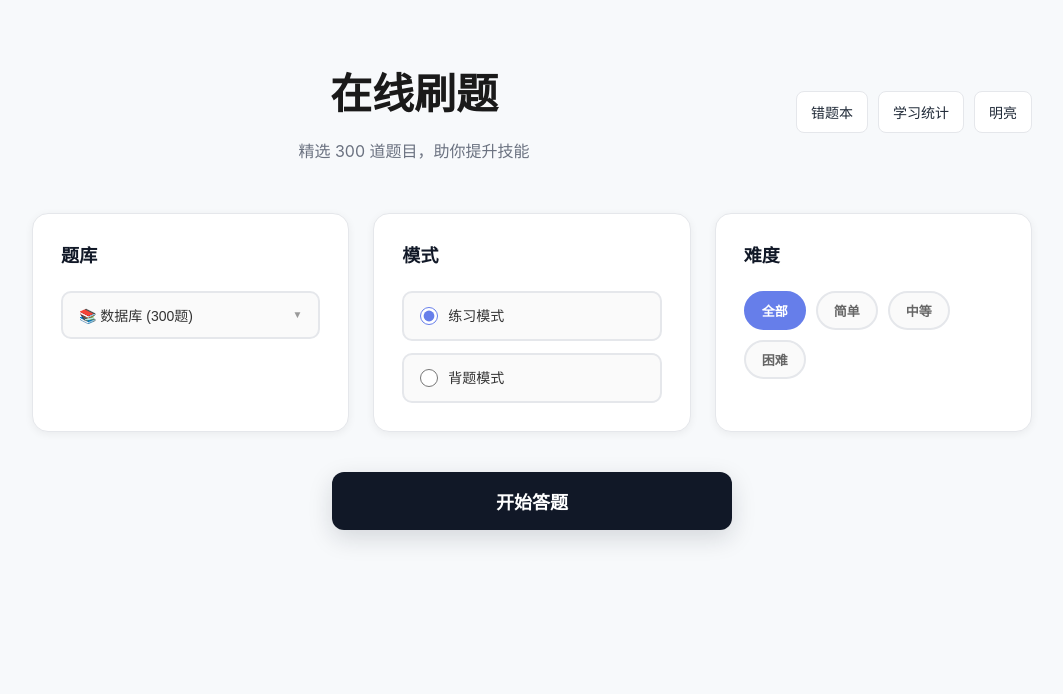
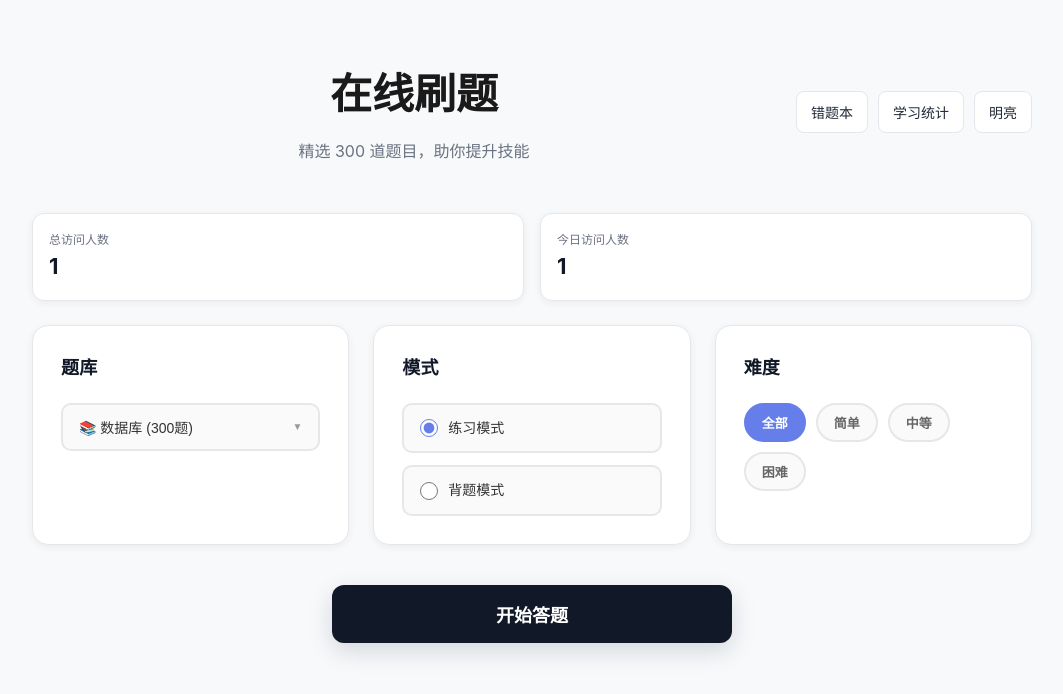
Before and after one commit to 66jkluoiop/practiceProblems, a Vue app: page / in a window 1280 px wide. Shown: the top 694 px of the page, without its empty margins (108-1171 px from the left). Built offline with nearby package versions, Linux system fonts and the light colour scheme.

Commit message:
添加访客统计功能

```diff
--- /dev/null
+++ b/src/composables/useVisitorStats.ts
@@ -0,0 +1,82 @@
+import { ref, onMounted } from 'vue'
+
+const KEY_VISITOR_ID = 'visitor_id'
+const KEY_TOTAL = 'total_visitors'
+const KEY_DAILY = 'daily_visitors'
+const KEY_DAY = 'daily_date'
+
+const todayString = () => {
+  const d = new Date()
+  const y = d.getFullYear()
+  const m = String(d.getMonth() + 1).padStart(2, '0')
+  const day = String(d.getDate()).padStart(2, '0')
+  return `${y}-${m}-${day}`
+}
+
+const randomId = () => {
+  if (typeof crypto !== 'undefined' && 'randomUUID' in crypto) return crypto.randomUUID()
+  return `${Date.now()}_${Math.random().toString(36).slice(2)}`
+}
+
+export function useVisitorStats() {
+  const totalVisitors = ref(0)
+  const dailyVisitors = ref(0)
+
+  const load = () => {
+    try {
+      totalVisitors.value = parseInt(localStorage.getItem(KEY_TOTAL) || '0') || 0
+      const savedDay = localStorage.getItem(KEY_DAY)
+      const today = todayString()
+      if (savedDay !== today) {
+        localStorage.setItem(KEY_DAY, today)
+        localStorage.setItem(KEY_DAILY, '0')
+      }
+      dailyVisitors.value = parseInt(localStorage.getItem(KEY_DAILY) || '0') || 0
+    } catch {
+      totalVisitors.value = 0
+      dailyVisitors.value = 0
+    }
+  }
+
+  const save = () => {
+    try {
+      localStorage.setItem(KEY_TOTAL, String(totalVisitors.value))
+      localStorage.setItem(KEY_DAILY, String(dailyVisitors.value))
+      localStorage.setItem(KEY_DAY, todayString())
+    } catch {}
+  }
+
+  const ensureVisitor = () => {
+    try {
+      const id = localStorage.getItem(KEY_VISITOR_ID)
+      if (!id) {
+        localStorage.setItem(KEY_VISITOR_ID, randomId())
+        totalVisitors.value += 1
+        dailyVisitors.value += 1
+        save()
+      }
+    } catch {}
+  }
+
+  const scheduleMidnightReset = () => {
+    const now = new Date()
+    const next = new Date(now.getFullYear(), now.getMonth(), now.getDate() + 1)
+    const ms = next.getTime() - now.getTime()
+    setTimeout(() => {
+      try {
+        localStorage.setItem(KEY_DAY, todayString())
+        localStorage.setItem(KEY_DAILY, '0')
+        dailyVisitors.value = 0
+      } catch {}
+      scheduleMidnightReset()
+    }, ms)
+  }
+
+  onMounted(() => {
+    load()
+    ensureVisitor()
+    scheduleMidnightReset()
+  })
+
+  return { totalVisitors, dailyVisitors }
+}
--- a/src/views/Home.vue
+++ b/src/views/Home.vue
@@ -1,7 +1,7 @@
 <template>
   <div class="page">
     <LoadingSpinner v-if="isLoading" isOverlay />
-    <div class="wrapper" :class="{ 'content-loading': isLoading }">
+  <div class="wrapper" :class="{ 'content-loading': isLoading }">
       <!-- 头部 -->
       <div class="header">
         <div class="header-content">
@@ -17,7 +17,18 @@
         </div>
       </div>
       <div class="resume-grid" :class="{ two: practiceSaved && memorizeSaved }">
-        <!-- 继续练习 -->
+      <div class="stats-board">
+        <div class="stats-item">
+          <div class="stats-label">总访问人数</div>
+          <div class="stats-value">{{ totalVisitors }}</div>
+        </div>
+        <div class="stats-item">
+          <div class="stats-label">今日访问人数</div>
+          <div class="stats-value">{{ dailyVisitors }}</div>
+        </div>
+      </div>
+
+      <!-- 继续练习 -->
         <div v-if="practiceSaved" class="resume-card">
           <div class="resume-left">
             <div>
@@ -123,6 +134,7 @@ import { ref, computed, onMounted, onActivated } from 'vue'
 import { useRouter } from 'vue-router'
 import { useQuiz } from '@/composables/useQuiz'
 import { useWrongQuestions } from '@/composables/useWrongQuestions'
+import { useVisitorStats } from '@/composables/useVisitorStats'
 import { useDarkMode } from '@/composables/useDarkMode'
 import ConfirmDialog from '@/components/ConfirmDialog.vue'
 import LoadingSpinner from '@/components/LoadingSpinner.vue'
@@ -131,6 +143,7 @@ const router = useRouter()
 const { state, loadQuestions, startQuiz, resumeByMode, clearProgress, loadBankQuestions } = useQuiz()
 const { wrongQuestions } = useWrongQuestions()
 const { isDark, toggleDarkMode } = useDarkMode()
+const { totalVisitors, dailyVisitors } = useVisitorStats()
 
 // 加载状态
 const isLoading = ref(true)
@@ -334,6 +347,21 @@ onActivated(() => {
 </script>
 
 <style scoped>
+.stats-board {
+  display: grid;
+  grid-template-columns: repeat(2, 1fr);
+  gap: 16px;
+  margin-bottom: 24px;
+}
+.stats-item {
+  background: var(--color-card);
+  border: 1px solid var(--color-border);
+  border-radius: var(--radius);
+  box-shadow: var(--shadow-sm);
+  padding: 16px;
+}
+.stats-label { color: var(--color-muted); font-size: 12px; }
+.stats-value { color: var(--color-text); font-size: 22px; font-weight: 700; }
 .resume-card {
   display: flex;
   align-items: center;
```
